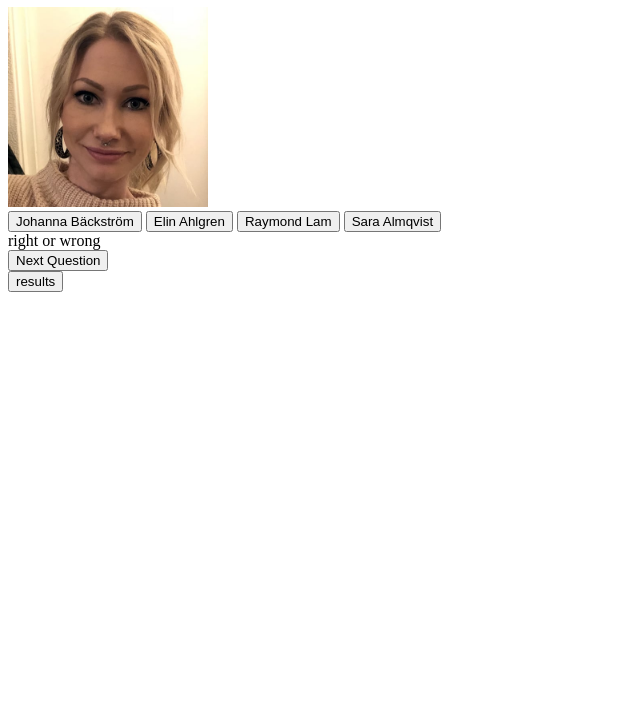
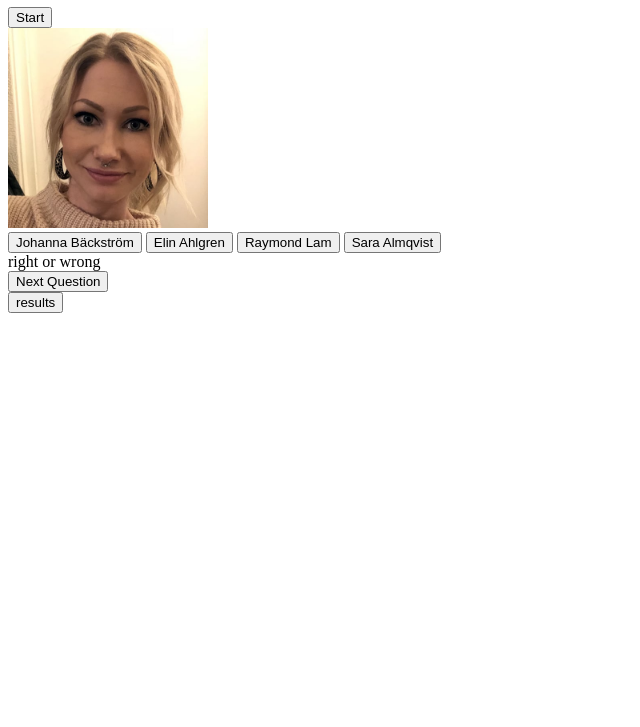
Before and after one commit to bebegom/slut-inlamning, a plain HTML site: page index.html in a window 1280 px wide. Shown: the part 73-800 px from the top of the page, without its empty margins (0-640 px from the left). Drawn offline with Linux system fonts and the light colour scheme.

Commit message:
removed comments and small changes

```diff
--- a/index.html
+++ b/index.html
@@ -12,6 +12,10 @@
     <h1>Do you know your classmate's name?</h1>
 
     <div id="quiz">
+
+            <button id="btnStartGame">
+                Start
+            </button>
 
         <div>
             <img id="imageOfClassmate" src="" width="200px" alt="image of your classmate">
--- a/script.js
+++ b/script.js
@@ -175,7 +175,7 @@ let rightAnswer = randomIndex.name
 let rightAnswerPosition = Math.floor(Math.random()*4)+1;
 let rightAnswerID = "btn" + rightAnswerPosition;
 document.getElementById(rightAnswerID).innerHTML = rightAnswer;
-console.log(rightAnswer, rightAnswerID);
+// console.log(rightAnswer, rightAnswerID);
 
 
 // få det felaktiga svaret på random position
@@ -229,7 +229,7 @@ document.getElementById(wrongAnswerID).innerHTML = wrongAnswer3;
 //console.log("wrong answer 3:", wrongAnswer3, wrongAnswerID);
 
 
-// click- event så att nästa bild kommer när man gissar
+// click- event så en ny bild kommer när man gissar
 document.querySelector('#btnContainer').addEventListener('click', e => {
 
 		if (e.target.innerHTML === rightAnswer) {
@@ -248,7 +248,7 @@ document.querySelector('#btnContainer').addEventListener('click', e => {
 		rightAnswerPosition = Math.floor(Math.random()*4)+1;
 		rightAnswerID = "btn" + rightAnswerPosition;
 		document.getElementById(rightAnswerID).innerHTML = rightAnswer;
-		console.log(rightAnswer, rightAnswerID);
+		// console.log(rightAnswer, rightAnswerID);
 
 
 		// få det felaktiga svaret på random position
```
